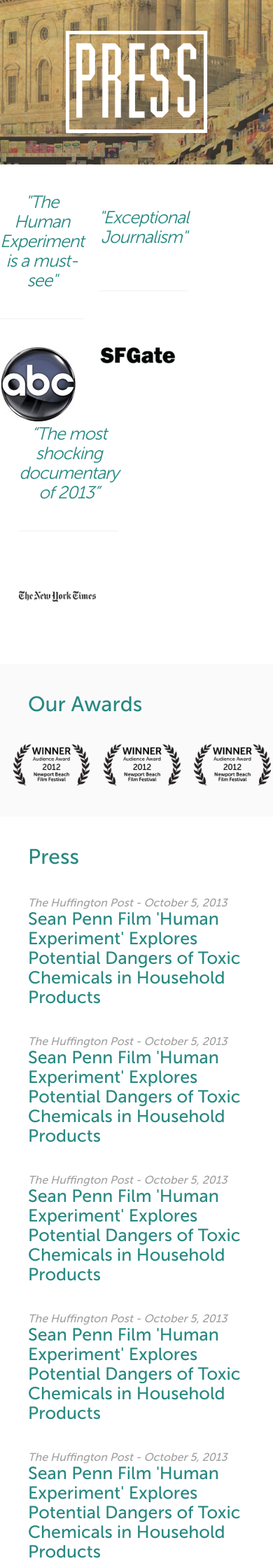
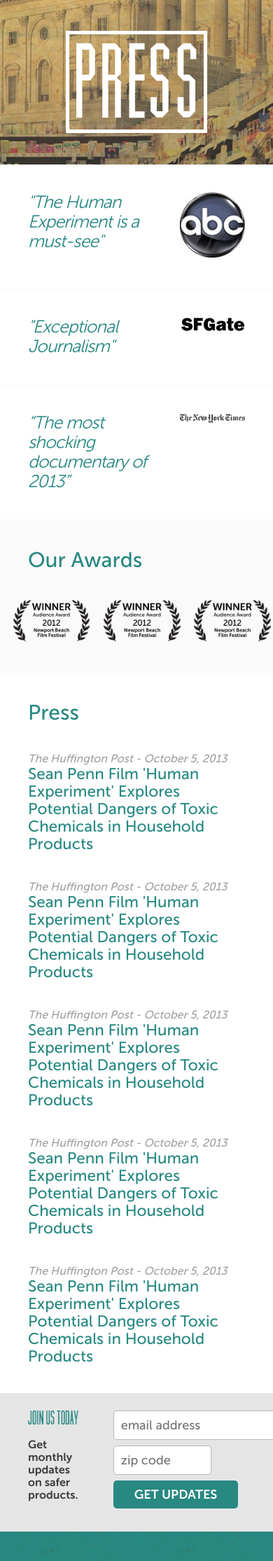
Before and after one commit to heaversm/humanexperiment, a PHP site: page /press.php in a window 390 px wide; the page is wider, and only the part inside the window is pictured. Shown: the part 120-2350 px from the top of that part at 70% size. Run offline with PHP 8.4, Linux system fonts and the light colour scheme.

Commit message:
all sections responsive to 480 (rough)

```diff
--- a/styles/breakpoints.css
+++ b/styles/breakpoints.css
@@ -120,7 +120,7 @@
 }
 .border5 {
   border: 5px solid white;
-  padding: 5px;
+  padding: 5px 5px 0 5px;
   font-family: 'muncieregular';
   display: inline-block;
 }
@@ -136,7 +136,7 @@
 }
 .section-header {
   border: 5px solid white;
-  padding: 5px;
+  padding: 5px 5px 0 5px;
   font-family: 'muncieregular';
   color: white;
   display: inline-block;
@@ -895,7 +895,7 @@ body {
 }
 .switch-section-header h2 {
   border: 5px solid white;
-  padding: 5px;
+  padding: 5px 5px 0 5px;
   font-family: 'muncieregular';
   display: inline-block;
   font-size: 8.125em;
@@ -1372,20 +1372,7 @@ body {
     margin-top: 40px;
   }
   #nav-switch {
-    margin-left: 0px;
-    border-radius: 0px;
-    -moz-border-radius: 0px;
-    -webkit-border-radius: 0px;
-    position: inherit;
-    width: 100%;
-    top: 0;
-    left: 0;
-  }
-  .nav-page a {
-    display: inline-block;
-    margin-right: 20px;
-    font-size: 0.875em;
-    margin-bottom: 10px;
+    display: none;
   }
   #switch-content {
     float: none;
@@ -1416,4 +1403,95 @@ body {
     -moz-box-sizing: border-box;
     -webkit-box-sizing: border-box;
   }
+  #about-header-title {
+    width: 100%;
+    padding: 0px;
+    display: inline-block;
+  }
+  #about-header-title h1 {
+    font-size: 4.5em;
+    margin-top: 40px;
+  }
+  #about-header-title h1 .border5 {
+    font-size: 100px;
+  }
+  #about-header-text {
+    padding-left: 40px;
+    padding-right: 40px;
+    display: block;
+    font-size: 0.875em;
+  }
+  #about-content .border5 {
+    font-size: 7em;
+  }
+  .filmmaker-bio h3 {
+    font-size: 1.25em;
+  }
+  .filmmaker-bio p {
+    font-size: 0.75em;
+  }
+  #press-quotes {
+    margin-top: 0px;
+    margin-bottom: 0px;
+  }
+  .press-quote {
+    width: 100%;
+    text-align: left;
+    padding: 40px;
+    box-sizing: border-box;
+    -moz-box-sizing: border-box;
+    -webkit-box-sizing: border-box;
+    border-bottom: 1px solid #fafafa;
+    margin-left: 0px;
+  }
+  .quote-container {
+    width: 60%;
+    float: left;
+    border-bottom: 0px;
+    display: block;
+    height: auto;
+    margin-bottom: 0px;
+    padding-bottom: 0px;
+  }
+  .quote-logo-container {
+    float: right;
+    width: 30%;
+    display: block;
+    height: auto;
+    text-align: center;
+  }
+  .vac {
+    display: block;
+  }
+  #learning-title h1 {
+    font-size: 7em;
+  }
+  .article-title {
+    font-size: 1.4em;
+  }
+  #learning-content .cl,
+  #learning-content .cr {
+    float: none;
+    width: 100%;
+  }
+  #learning-content .cl {
+    margin-left: 0px;
+    padding-left: 40px;
+    padding-right: 40px;
+    box-sizing: border-box;
+    -moz-box-sizing: border-box;
+    -webkit-box-sizing: border-box;
+  }
+  #learning-content .cr {
+    padding-right: 40px;
+  }
+  #action-container {
+    text-align: center;
+  }
+  .learning-content p:last-child {
+    margin-bottom: 0px;
+  }
+  .learning-nav {
+    margin-bottom: 40px;
+  }
 }
--- a/styles/breakpoints.less
+++ b/styles/breakpoints.less
@@ -155,20 +155,9 @@
     }
 
     #nav-switch {
-        margin-left: 0px;
-        .round(0px);
-        position: inherit;
-        width: 100%;
-        top: 0;
-        left: 0;
+        display: none;
     }
 
-    .nav-page a {
-        display: inline-block;
-        margin-right: 20px;
-        .em(14);
-        margin-bottom: 10px;
-    }
 
     #switch-content {
         float: none;
@@ -197,4 +186,115 @@
         .bb;
     }
 
+    #about-header-title {
+        width: 100%;
+        padding: 0px;
+        display: inline-block;
+
+        h1 {
+            font-size: 4.5em;
+            margin-top: 40px;
+            .border5 {
+                font-size: 100px;
+            }
+        }
+    }
+
+    #about-header-text {
+        padding-left: 40px;
+        padding-right: 40px;
+        display: block;
+        .em(14);
+    }
+
+    #about-content {
+        .border5 {
+            font-size: 7em;
+        }
+    }
+
+    .filmmaker-bio {
+        h3 {
+            .em(20);
+        }
+        p {
+            .em(12);
+        }
+    }
+
+    #press-quotes {
+        margin-top: 0px;
+        margin-bottom: 0px;
+    }
+
+    .press-quote {
+        width: 100%;
+        text-align: left;
+        padding: 40px;
+        .bb;
+        border-bottom: 1px solid @gray10;
+        margin-left: 0px;
+    }
+
+    .quote-container {
+        width: 60%;
+        float: left;
+        border-bottom: 0px;
+        display: block;
+        height: auto;
+        margin-bottom: 0px;
+        padding-bottom: 0px;
+    }
+
+    .quote-logo-container {
+        float: right;
+        width: 30%;
+        display: block;
+        height: auto;
+        text-align: center;
+    }
+
+    .vac {
+        display: block;
+    }
+
+    #learning-title {
+        h1 {
+            font-size: 7em;
+        }
+    }
+
+    .article-title {
+        font-size: 1.4em;
+    }
+
+    #learning-content {
+        .cl, .cr {
+            float: none;
+            width: 100%;
+        }
+        .cl {
+            margin-left: 0px;
+            padding-left: 40px;
+            padding-right: 40px;
+            .bb;
+        }
+
+        .cr {
+            padding-right: 40px;
+        }
+    }
+
+    #action-container {
+        text-align: center;
+    }
+
+    .learning-content p:last-child {
+        margin-bottom: 0px;
+    }
+
+    .learning-nav {
+        margin-bottom: 40px;
+    }
+
 }
--- a/styles/common.less
+++ b/styles/common.less
@@ -179,7 +179,7 @@
 
 .border5 {
   border: 5px solid white;
-  padding: 5px;
+  padding: 5px 5px 0 5px;
   .muncie;
   .ib;
 }
```
